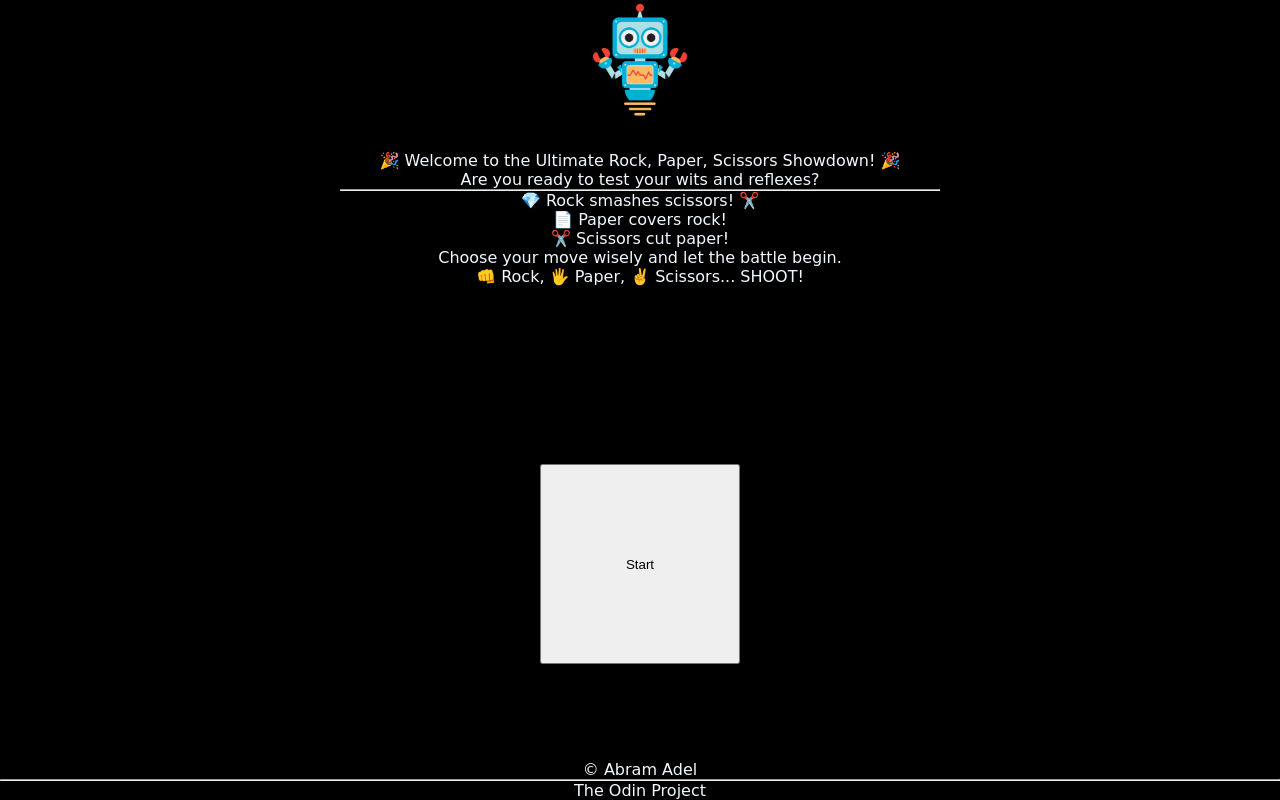
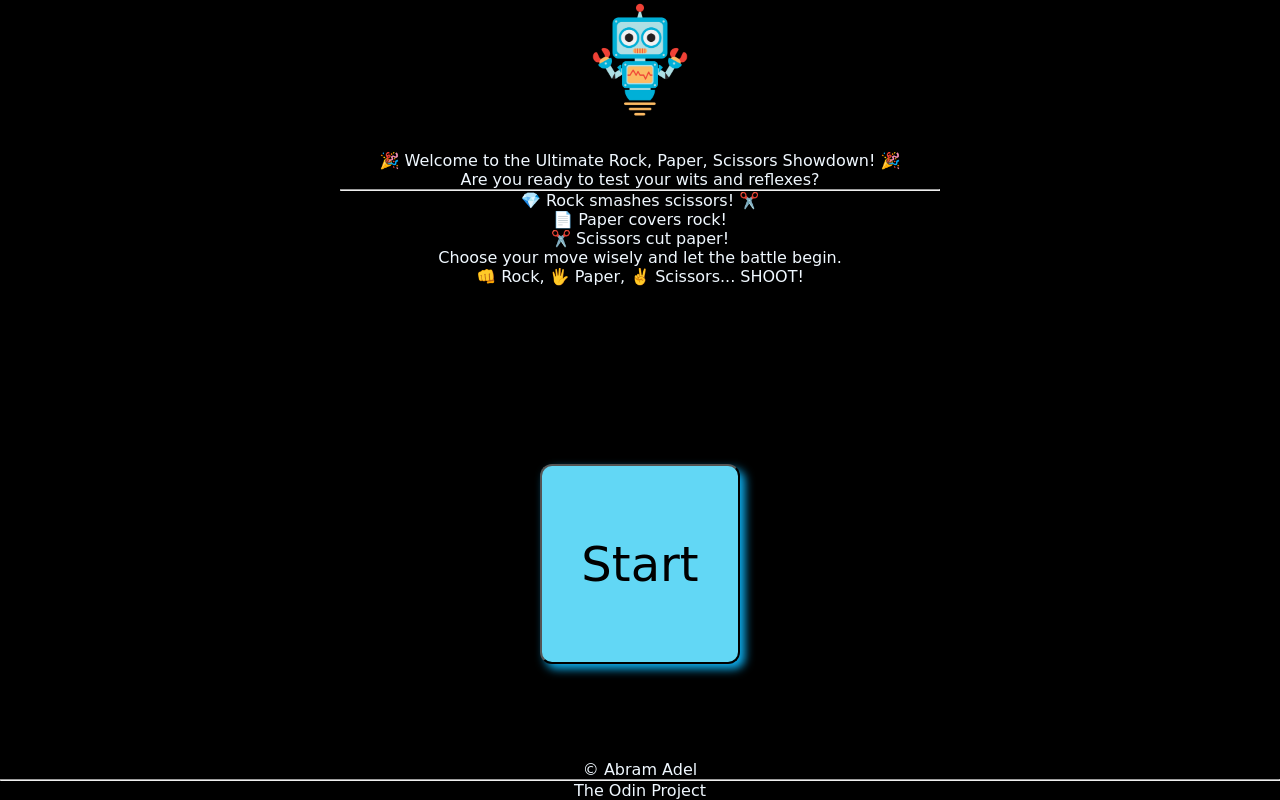
Before and after one commit to ApramPepo/rockpaperscissors, a plain HTML site: page index.html in a window 1280 px wide. Drawn offline with Linux system fonts and the light colour scheme.

Commit message:
Main page

```diff
--- a/index.html
+++ b/index.html
@@ -21,7 +21,7 @@
         Choose your move wisely and let the battle begin. <br>
         👊 Rock, 🖐 Paper, ✌️ Scissors... SHOOT!</p></div>
     </section>
-    <div class="start"><button>Start</button></div>
+    <div class="start"><button class="button">Start</button></div>
 
     <footer>&copy; Abram Adel <hr> The Odin Project</footer>
 
--- a/main.css
+++ b/main.css
@@ -45,3 +45,17 @@ footer {
 .start {
     margin-bottom: 6rem;
 }
+
+.button {
+    background-color: rgb(98, 215, 245);
+    font-family: cursive;
+    border: 8px sold white;
+    border-radius: 12px;
+    font-size: 48px;
+    box-shadow: 5px 5px 10px rgb(13, 175, 240);
+}
+
+.button:hover {
+    background-color: red;
+    box-shadow: 5px 5px 10px red;
+}
--- a/main.js
+++ b/main.js
@@ -0,0 +1,6 @@
+let start = document.querySelector('.button');
+
+start.addEventListener('click', () => {
+    alert('Get Ready!');
+    window.location.href = './game/game.html';
+});
```
